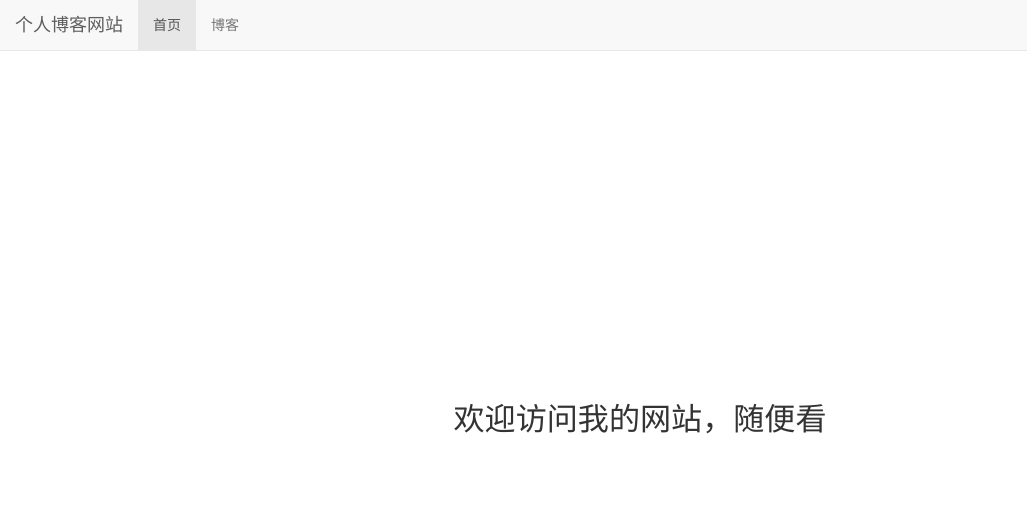
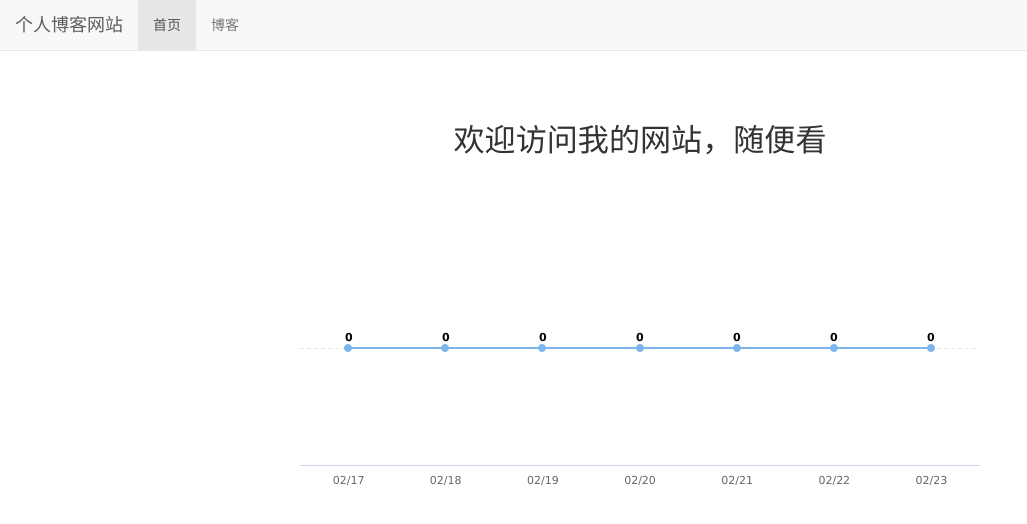
Before and after one commit to TsaiJie/mysite, a Django app: page / in a window 1280 px wide. Shown: the top 524 px of the page, without its empty margins (0-1027 px from the left). Run offline with Django 3.2, Linux system fonts and the light colour scheme; data that the repository does not hold is empty; some libraries are stand-ins or nearby versions.

Commit message:
阅读计数统计和显示

```diff
--- a/MyBlogSite/MyBlogSite/views.py
+++ b/MyBlogSite/MyBlogSite/views.py
@@ -1,7 +1,16 @@
 from django.shortcuts import render
+
+from blog.models import Blog
+from read_statistics.utils import get_seven_days_read_data
+from django.contrib.contenttypes.models import ContentType
 
 
 # 首页
 def home(request):
+    blog_content_type = ContentType.objects.get_for_model(Blog)
+    dates, read_nums = get_seven_days_read_data(blog_content_type)
+
     context = {}
+    context['read_nums'] = read_nums
+    context['dates'] = dates
     return render(request, 'home.html', context)
--- a/MyBlogSite/blog/views.py
+++ b/MyBlogSite/blog/views.py
@@ -113,5 +113,5 @@ def blog_detail(request, blog_pk):
     read_cookie_key = read_statistics_once_read(request, blog)
 
     response = render(request, 'blog_detail.html', context)
-    response.set_cookie(read_cookie_key, 'true')  # 阅读cookie标记
+    response.set_cookie(read_cookie_key, 'true', max_age=600)  # 阅读cookie标记
     return response
--- a/MyBlogSite/read_statistics/utils.py
+++ b/MyBlogSite/read_statistics/utils.py
@@ -1,20 +1,56 @@
+import datetime
 from django.contrib.contenttypes.models import ContentType
+from django.db.models import Sum
 
-from read_statistics.models import ReadNum
+from read_statistics.models import ReadNum, ReadDetail
+from django.utils import timezone
 
 
 def read_statistics_once_read(request, obj):
     ct = ContentType.objects.get_for_model(obj)
     key = "%s_%s_read" % (ct.model, obj.pk)
     if not request.COOKIES.get(key):
+        # if ReadNum.objects.filter(content_type=ct, object_id=obj.pk).count():
+        #     #  存在记录
+        #     readnum = ReadNum.objects.get(content_type=ct, object_id=obj.pk)
+        # else:
+        #     # 不存在记录
+        #     readnum = ReadNum(content_type=ct, object_id=obj.pk)
+        # # 计数加一
+        # readnum.read_num += 1
+        # readnum.save()
+        #
+        # # 当天的阅读量加1
+        # date = timezone.now().date()
+        # if ReadDetail.objects.filter(content_type=ct, object_id=obj.pk, date=date):
+        #     readDetail = ReadDetail.objects.get(content_type=ct, object_id=obj.pk, date=date)
+        # else:
+        #     readDetail = ReadDetail(content_type=ct, object_id=obj.pk, date=date)
+        # readDetail.read_num += 1
+        # readDetail.save()
 
-        if ReadNum.objects.filter(content_type=ct, object_id=obj.pk).count():
-            #  存在记录
-            readnum = ReadNum.objects.get(content_type=ct, object_id=obj.pk)
-        else:
-            # 不存在记录
-            readnum = ReadNum(content_type=ct, object_id=obj.pk)
-        # 计数加一
+        # 总阅读数量 +1
+        readnum, created = ReadNum.objects.get_or_create(content_type=ct, object_id=obj.pk)
         readnum.read_num += 1
         readnum.save()
+        # 当天阅读数 +1
+        date = timezone.now().date()
+        readDetail, created = ReadDetail.objects.get_or_create(content_type=ct, object_id=obj.pk, date=date)
+        readDetail.read_num += 1
+        readDetail.save()
+
     return key
+
+
+def get_seven_days_read_data(content_type):
+    today = timezone.now().date()
+    read_nums = []
+    dates = []
+    for i in range(7, 0, -1):
+        date = today - datetime.timedelta(days=i)
+        dates.append(date.strftime('%m/%d'))
+        read_details = ReadDetail.objects.filter(content_type=content_type, date=date)
+        result = read_details.aggregate(read_num_sum=Sum('read_num'))
+        # 如果为null 则返回0
+        read_nums.append(result['read_num_sum'] or 0)
+    return dates, read_nums
--- a/MyBlogSite/static/css/home.css
+++ b/MyBlogSite/static/css/home.css
@@ -1,8 +1,16 @@
 .home-content {
     font-size: 222%;
-    /* text-align: center; */
-    position: absolute;
-    left: 50%;
-    top: 50%;
-    transform: translate(-50%, -50%);
+     text-align: center;
+    /*position: absolute;*/
+    /*left: 50%;*/
+    /*top: 50%;*/
+    /*transform: translate(-50%, -50%);*/
+    margin-top: 4em;
+    margin-bottom: 2em;
 }
+#container {
+    margin: 0 auto;
+    height: 20em;
+    min-width: 20em;
+    max-width: 50em;
+}
--- a/MyBlogSite/templates/home.html
+++ b/MyBlogSite/templates/home.html
@@ -2,6 +2,8 @@
 {% load static %}
 {% block header_extends %}
   <link rel="stylesheet" href="{% static 'css/home.css' %}">
+
+  <script src="http://cdn.highcharts.com.cn/highcharts/highcharts.js"></script>
 {% endblock %}
 
 
@@ -13,4 +15,45 @@
 
 {% block content %}
   <h3 class="home-content">欢迎访问我的网站，随便看</h3>
+{#  <p>{{ read_nums }}</p>#}
+  <!-- 图表容器 DOM -->
+  <div id="container"></div>
+  <script>
+      // 图表配置
+      var options = {
+          chart: {
+              type: 'line'                          //指定图表的类型，默认是折线图（line）
+          },
+          title: {
+              text: null                 // 标题
+          },
+          xAxis: {
+              categories: {{ dates|safe }},  // x 轴分类
+              tickmarkPlacement: 'on',
+          },
+          yAxis: {
+              title: {
+                  text: null                // y 轴标题
+              },
+              labels: {enabled: false},
+              gridLineDashStyle: 'Dash'
+          },
+          series: [{                              // 数据列
+              name: '阅读量',                        // 数据列名
+              data: {{ read_nums }}                     // 数据
+          },],
+          legend: {enabled: false},
+          credits: {enabled: false},
+          plotOptions: {
+              line: {
+                  dataLabels: {
+                      enabled: true
+                  }
+              }
+          }
+
+      };
+      // 图表初始化函数
+      var chart = Highcharts.chart('container', options);
+  </script>
 {% endblock %}
```
Also changed, not shown: MyBlogSite/read_statistics/admin.py (+6 -1 lines), MyBlogSite/read_statistics/models.py (+10 -1 lines), MyBlogSite/read_statistics/migrations/0002_readdetail.py (added).
